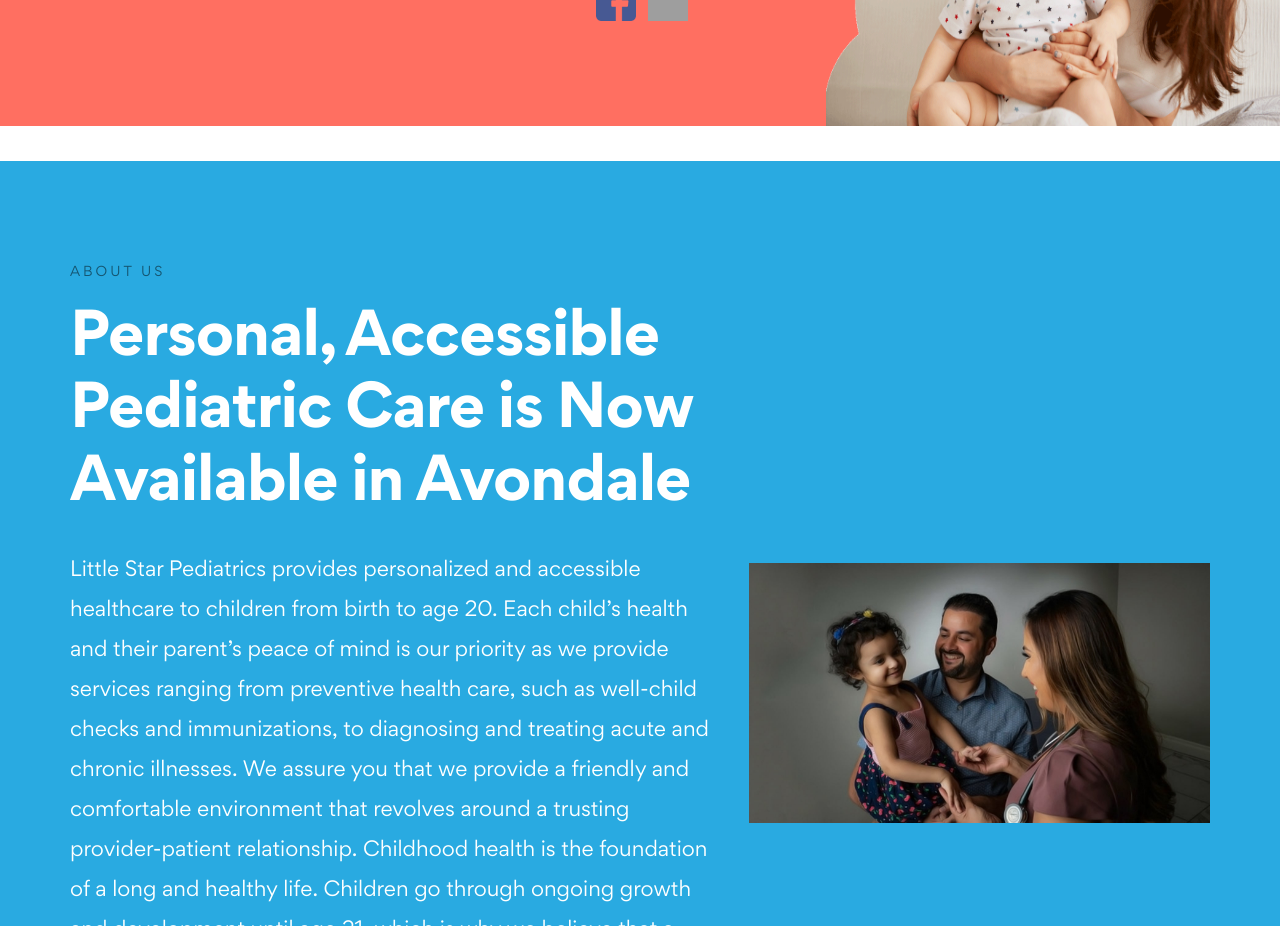
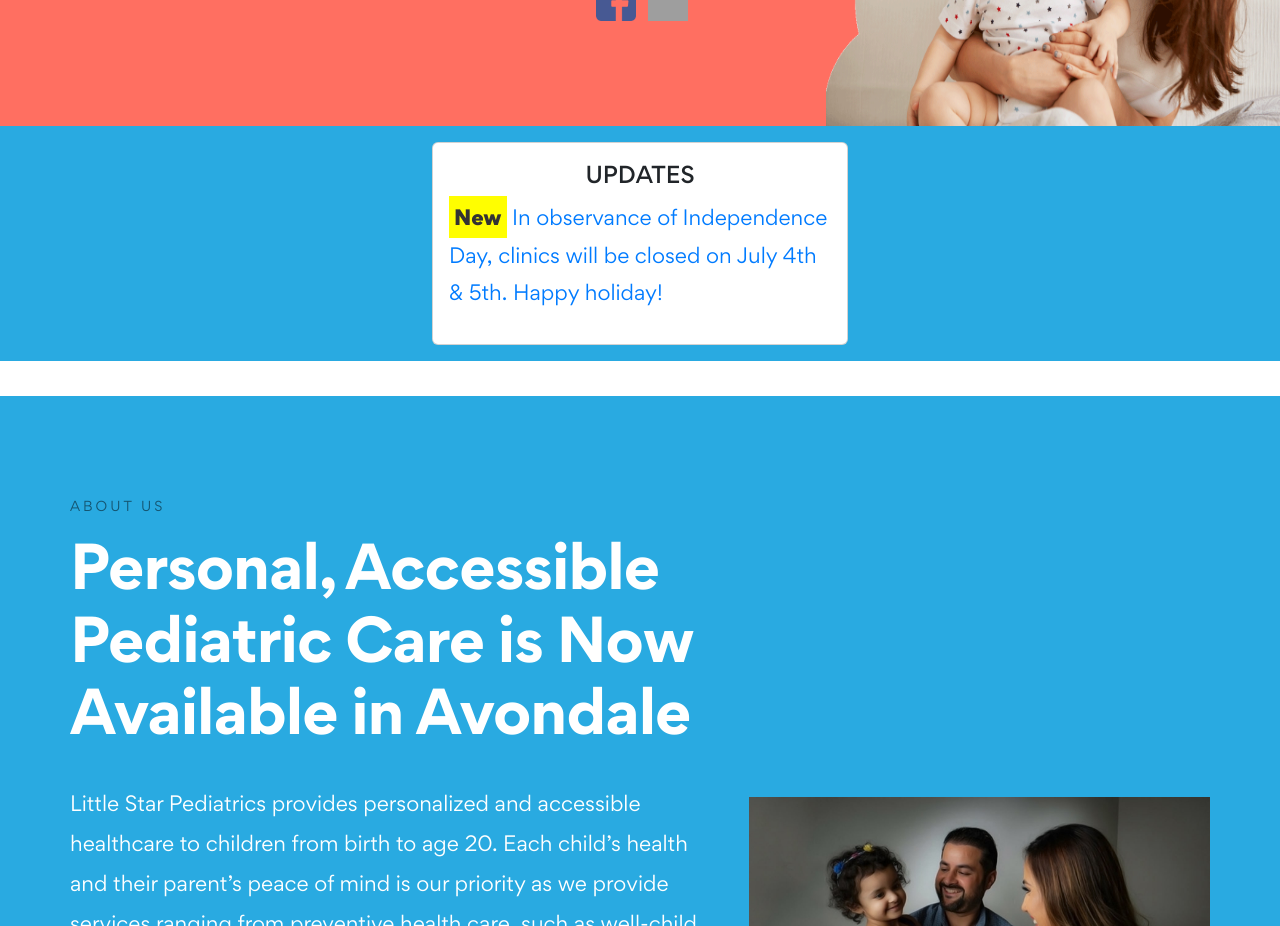
Before and after one commit to khoshow/littleStarPeds2, a Next.js app: page / in a window 1280 px wide. Shown: the part 960-1886 px from the top of the page. Built offline with nearby package versions, Linux system fonts and the light colour scheme; grey boxes are pictures that could not be loaded.

Commit message:
add holiday

```diff
--- a/pages/home/home.js
+++ b/pages/home/home.js
@@ -73,7 +73,7 @@
 				Feature Section Thirty Four
 			==============================================
 			--> */}
-      {/* <div style={{ backgroundColor: "#29aae1", padding: "1rem" }}>
+      <div style={{ backgroundColor: "#29aae1", padding: "1rem" }}>
         <div
           className="card col-md-4 alert-success"
           style={{ marginLeft: "auto", marginRight: "auto" }}
@@ -82,16 +82,16 @@
            <h5 className="alert-heading" style={{ textAlign: "center" }}>
               UPDATES
             </h5>
-            <p>
+            {/* <p>
               <span className="message">New</span>We are closed for Monday
               December 25. Happy Holidays!
-            </p>
+            </p> */}
 
             <p style={{ color: "#007BFF" }}>
               <span className="message">New</span> In observance of Independence
               Day, clinics will be closed on July 4th & 5th. Happy holiday!
             </p>
-          <p style={{ color: "#007BFF" }}><span className="message">New</span> In observance of the Labor Day Holiday, clinic will remain closed on 5th September, Monday. </p>
+          {/* <p style={{ color: "#007BFF" }}><span className="message">New</span> In observance of the Labor Day Holiday, clinic will remain closed on 5th September, Monday. </p>
             <a className="card-link" href="./files/Covid 19.pdf">Updates on Covid-19</a
             ><br /><br />
             <a
@@ -107,10 +107,10 @@
             >
               <span className="message">New</span>
               Link to Similac Formula recall information for parents</a
-            >
+            >  */}
           </div>
         </div>
-      </div>  */}
+      </div>
       {/* <div style={{ backgroundColor: "#f00b42", padding: "1rem" }}>
         <div
           className="card col-md-4 alert-success"
```
